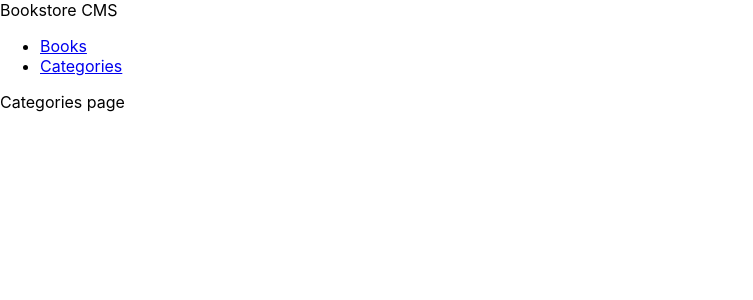
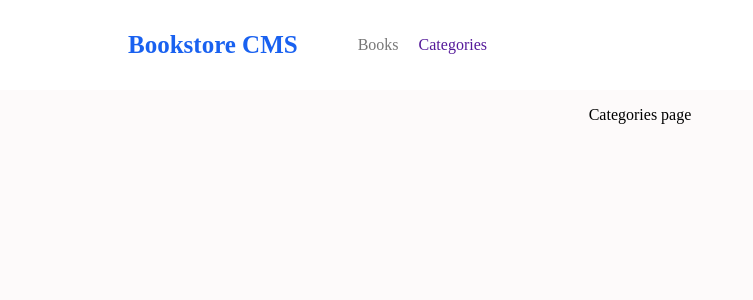
Before and after one commit to jonas-45/Bookstore, a React (Create React App) app: page /categories in a window 1280 px wide. Shown: the top 300 px of the page, without its empty margins (0-753 px from the left). Built offline with nearby package versions, Linux system fonts and the light colour scheme.

Commit message:
Add styles to page

```diff
--- a/package.json
+++ b/package.json
@@ -10,6 +10,7 @@
     "react-dom": "^18.2.0",
     "react-router-dom": "^6.8.2",
     "react-scripts": "5.0.1",
+    "uuid": "^9.0.0",
     "web-vitals": "^2.1.4"
   },
   "scripts": {
--- a/src/index.js
+++ b/src/index.js
@@ -1,6 +1,6 @@
 import React from 'react';
 import ReactDOM from 'react-dom/client';
-import './styles//index.css';
+import './styles/index.css';
 import App from './App';
 import { BrowserRouter } from 'react-router-dom';
 
--- a/src/styles/index.css
+++ b/src/styles/index.css
@@ -1,13 +1,61 @@
 body {
   margin: 0;
-  font-family: -apple-system, BlinkMacSystemFont, 'Segoe UI', 'Roboto', 'Oxygen',
-    'Ubuntu', 'Cantarell', 'Fira Sans', 'Droid Sans', 'Helvetica Neue',
-    sans-serif;
-  -webkit-font-smoothing: antialiased;
-  -moz-osx-font-smoothing: grayscale;
+  background-color: #fdfafa;
 }
 
-code {
-  font-family: source-code-pro, Menlo, Monaco, Consolas, 'Courier New',
-    monospace;
+nav {
+  display: flex;
+  justify-content: flex-start;
+  padding: 20px 10%;
+  align-items: center;
+  background-color: #fff;
 }
+
+li {
+  display: inline-block;
+  margin-left: 20px;
+  font-size: 16px;
+  text-decoration: none;
+  list-style: none;
+}
+
+.logo {
+  font-size: 25px;
+  color: #0e59eff3;
+  font-weight: bolder;
+}
+
+.nav-item {
+  list-style: none;
+  text-decoration: none;
+  color: #777;
+}
+
+.book {
+  border: 1px solid #eaeaea;
+  background-color: #fff;
+  padding: 30px;
+  margin: 10px 10%;
+}
+
+h2 {
+  margin-bottom: 6px;
+}
+
+.author {
+  color: #777;
+}
+
+.remove {
+  color: #777;
+  cursor: pointer;
+}
+
+.category-wrapper {
+  display: flex;
+  justify-content: center;
+}
+
+.active {
+  color: #551A9A;
+}
```
Also changed, not shown: 1 other file (tests, documents, lock files or other folders).
